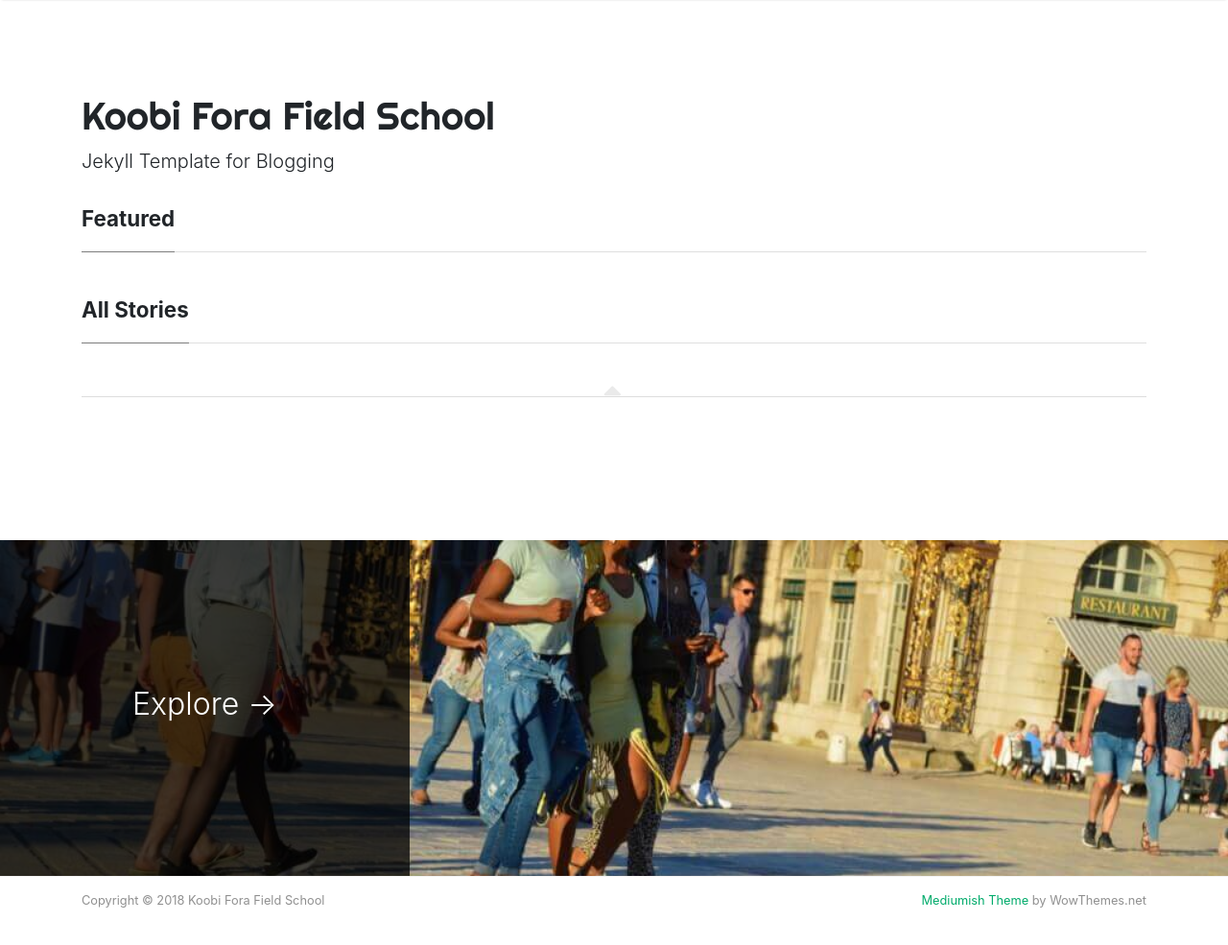
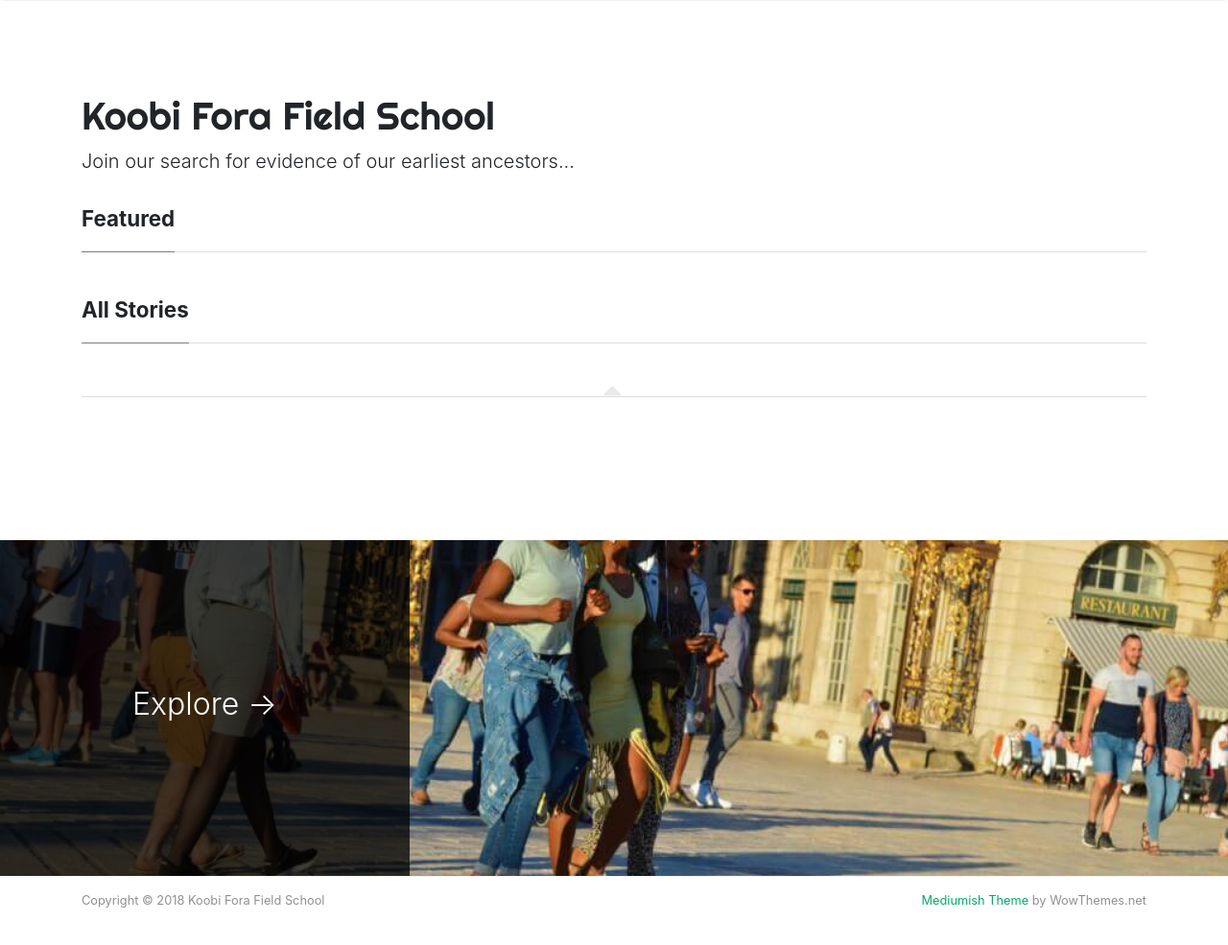
Before and after one commit to wabarr/KFFS, a Jekyll site: the page built from index.html, in a window 1280 px wide and 1022 px high. Shown: the top 985 px of the window at 96% size. Built offline with Jekyll 4.4.1, drawn with Linux system fonts in a browser that asks for light colours; nearby versions of some CDN libraries; the list of posts is cut into pages by our own code; comment, search, counter and statistics services are not loaded.

Commit message:
change description

```diff
--- a/_config.yml
+++ b/_config.yml
@@ -1,6 +1,6 @@
 # Site
 name: "Koobi Fora Field School"
-description: "Jekyll Template for Blogging"
+description: "Join our search for evidence of our earliest ancestors..."
 meta_description: "Koobi Fora Field School George Washington University"
 logo: 'assets/images/logo.png'
 favicon: 'assets/images/logo.png'
```
